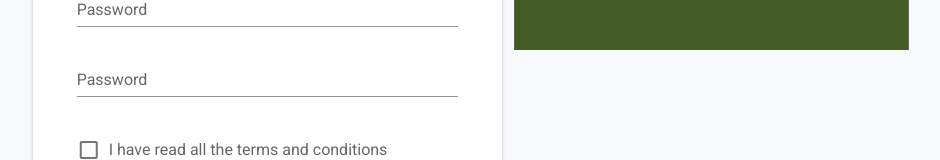
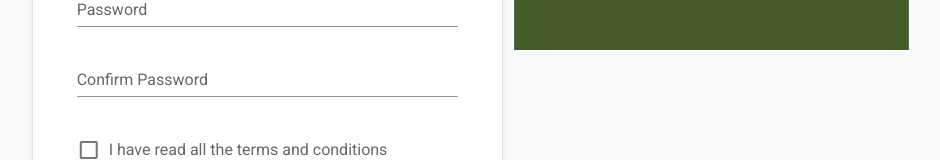
Before and after one commit to peterchege/armu, a Vue app: page /register in a window 1280 px wide. Shown: the part 524-684 px from the top of the page, without its empty margins (175-1115 px from the left). Built offline with nearby package versions, Linux system fonts and the light colour scheme.

Commit message:
validation code for password

```diff
--- a/src/components/RegisterForm.vue
+++ b/src/components/RegisterForm.vue
@@ -66,11 +66,11 @@
         ></v-text-field>
       </ValidationProvider>
 
-      <ValidationProvider v-slot="{ errors }" name="password" rules="required|password">
+      <ValidationProvider v-slot="{ errors }" name="confirmPassword" rules="required|confirmPassword">
         <v-text-field
-          v-model="password"
+          v-model="confirmPassword"
           :error-messages="errors"
-          label="Password"
+          label="Confirm Password"
           type="password"
           required
         ></v-text-field>
@@ -136,6 +136,7 @@
       email: '',
       phone: '',
       password: '',
+      confirmPassword: '',
       checkbox: null,
       terms: "I have read all the terms and conditions",
       farmer: "Farmer / Seller",
@@ -151,6 +152,8 @@
         this.lastname = ''
         this.email = ''
         this.phone = ''
+        this.password = ''
+        this.confirmPassword = ''
         this.select = null
         this.checkbox = null
         this.$refs.observer.reset()
```
